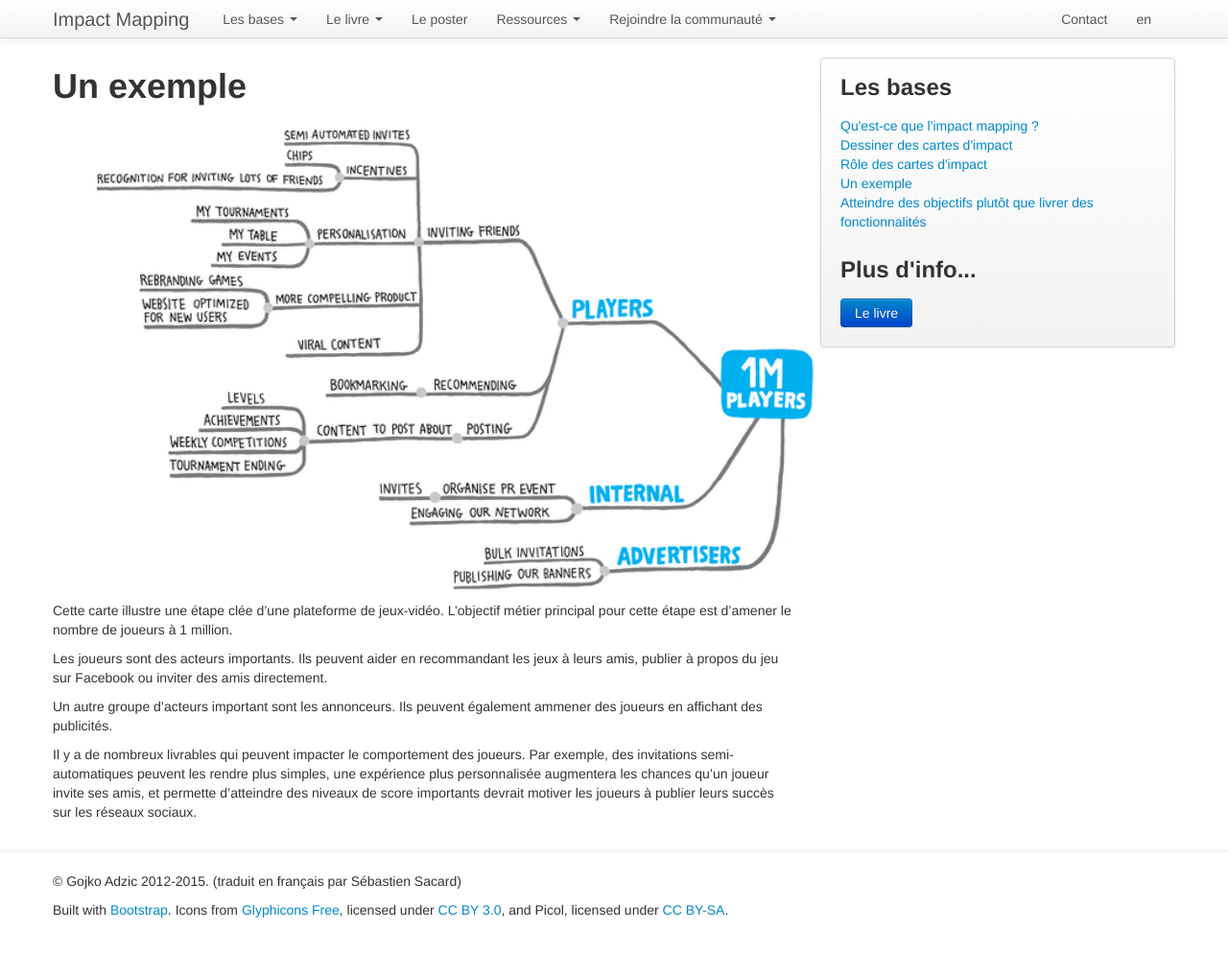
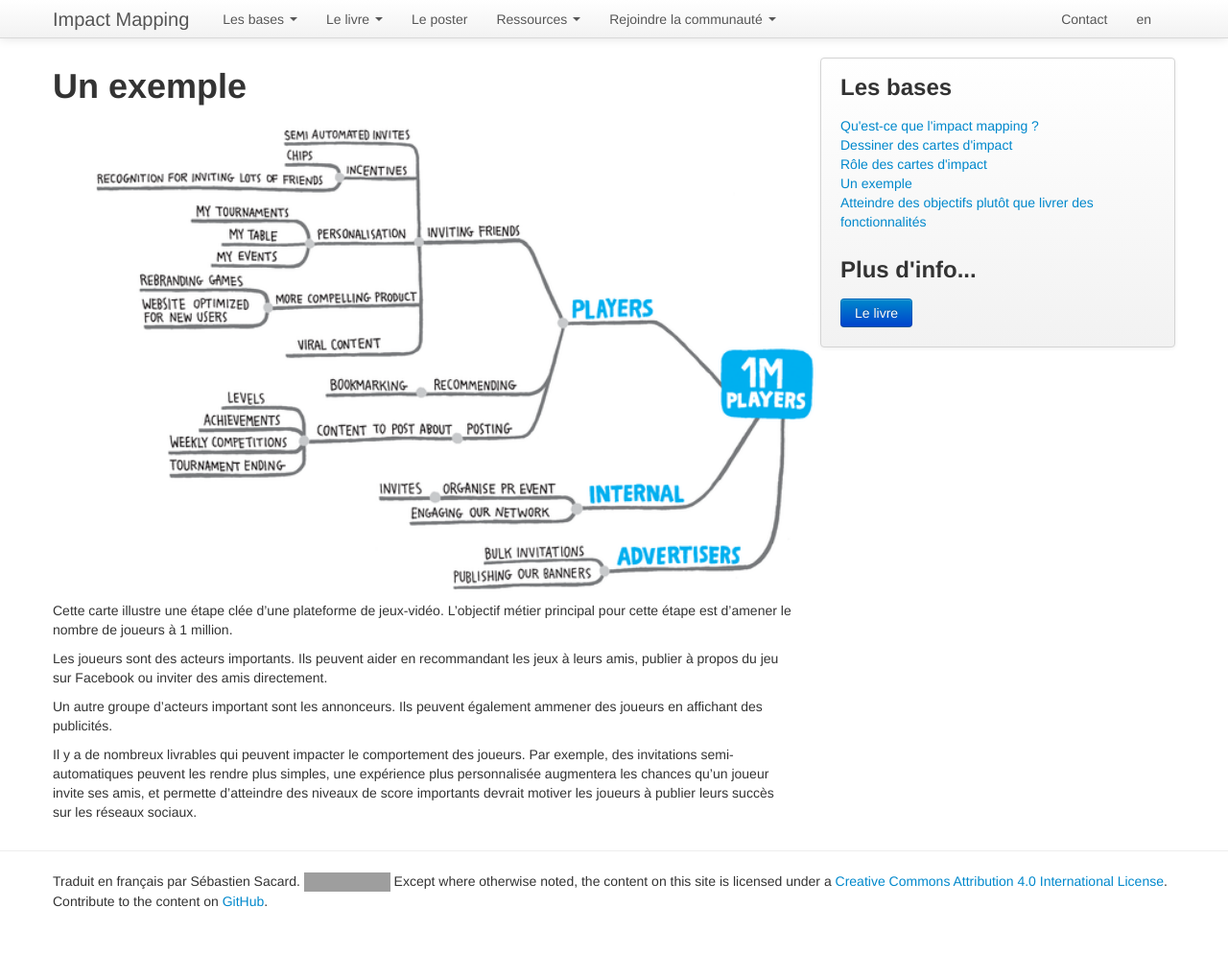
Before and after one commit to impactmapping/www.impactmapping.org, a Jekyll site: the page built from fr/example.md, in a window 1280 px wide and 1008 px high. Shown: the top 995 px of the window at 96% size. Built offline with Jekyll 4.4.1, drawn with Linux system fonts in a browser that asks for light colours; grey boxes are pictures that could not be loaded.

Commit message:
contributing info

```diff
--- a/_includes/fr/footer.html
+++ b/_includes/fr/footer.html
@@ -1,10 +1,8 @@
 <hr/>
 <div class="container">
       <footer>
-		  <p>&copy; Gojko Adzic 2012-2015. (traduit en français par Sébastien Sacard)</p>
-		  <p>
-      Built with <a href="http://twitter.github.com/bootstrap/" rel="nofollow">Bootstrap</a>.
-      Icons from <a href="http://glyphicons.com/" rel="nofollow">Glyphicons Free</a>, licensed under <a href="http://creativecommons.org/licenses/by/3.0/" rel="nofollow">CC BY 3.0</a>, and Picol, licensed under <a href="http://creativecommons.org/licenses/by-sa/3.0/" rel="nofollow">CC BY-SA</a>.
-      </p>
+		Traduit en français par Sébastien Sacard.
+
+		<a rel="license" href="http://creativecommons.org/licenses/by/4.0/"><img alt="Creative Commons License" style="border-width:0" src="https://i.creativecommons.org/l/by/4.0/80x15.png" /></a>&nbsp;Except where otherwise noted, the content on this site is licensed under a <a rel="license" href="http://creativecommons.org/licenses/by/4.0/">Creative Commons Attribution 4.0 International License</a>. Contribute to the content on <a href="https://github.com/impactmapping/www.impactmapping.org">GitHub</a>.
       </footer>
 </div>
```
Also changed, not shown: README.md.
